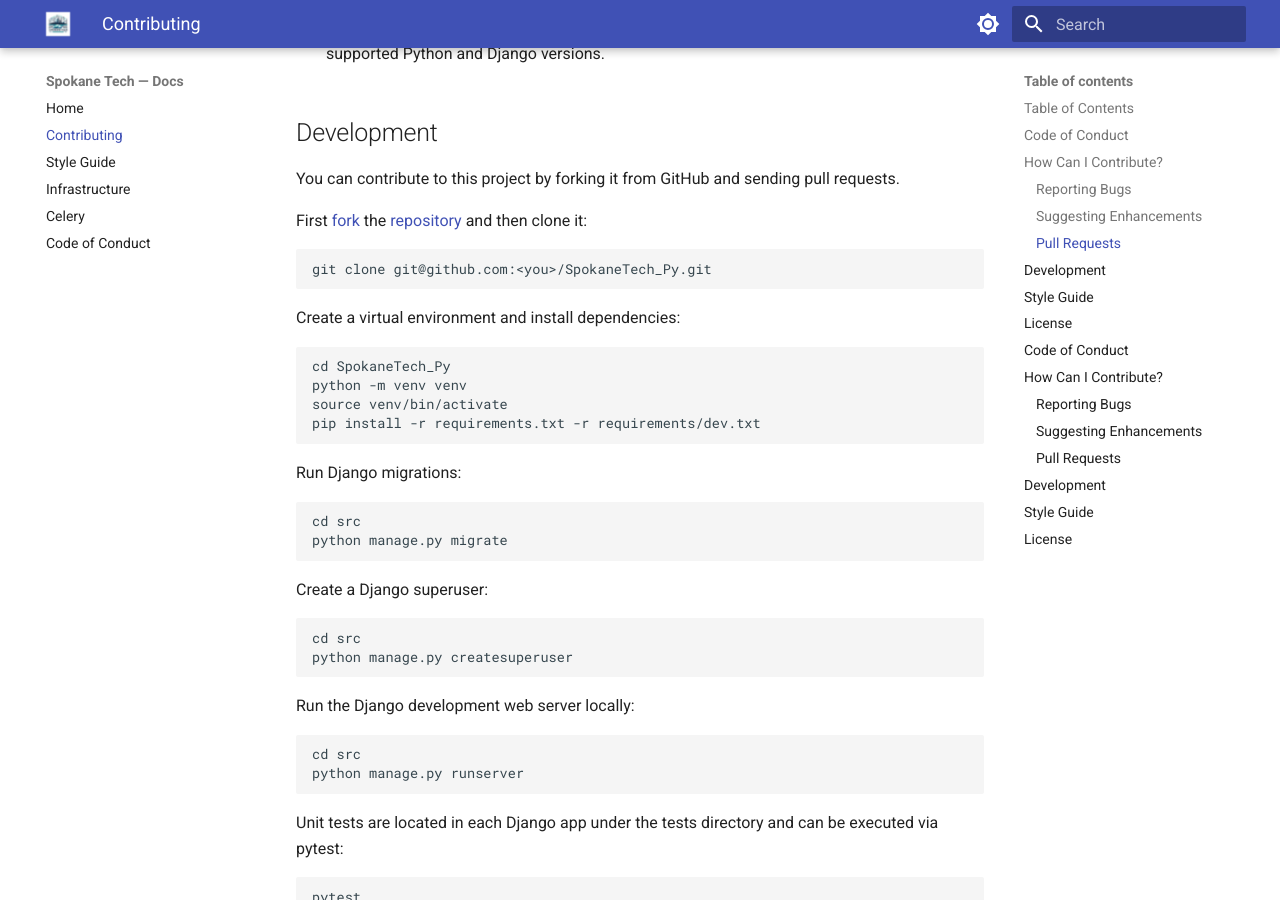
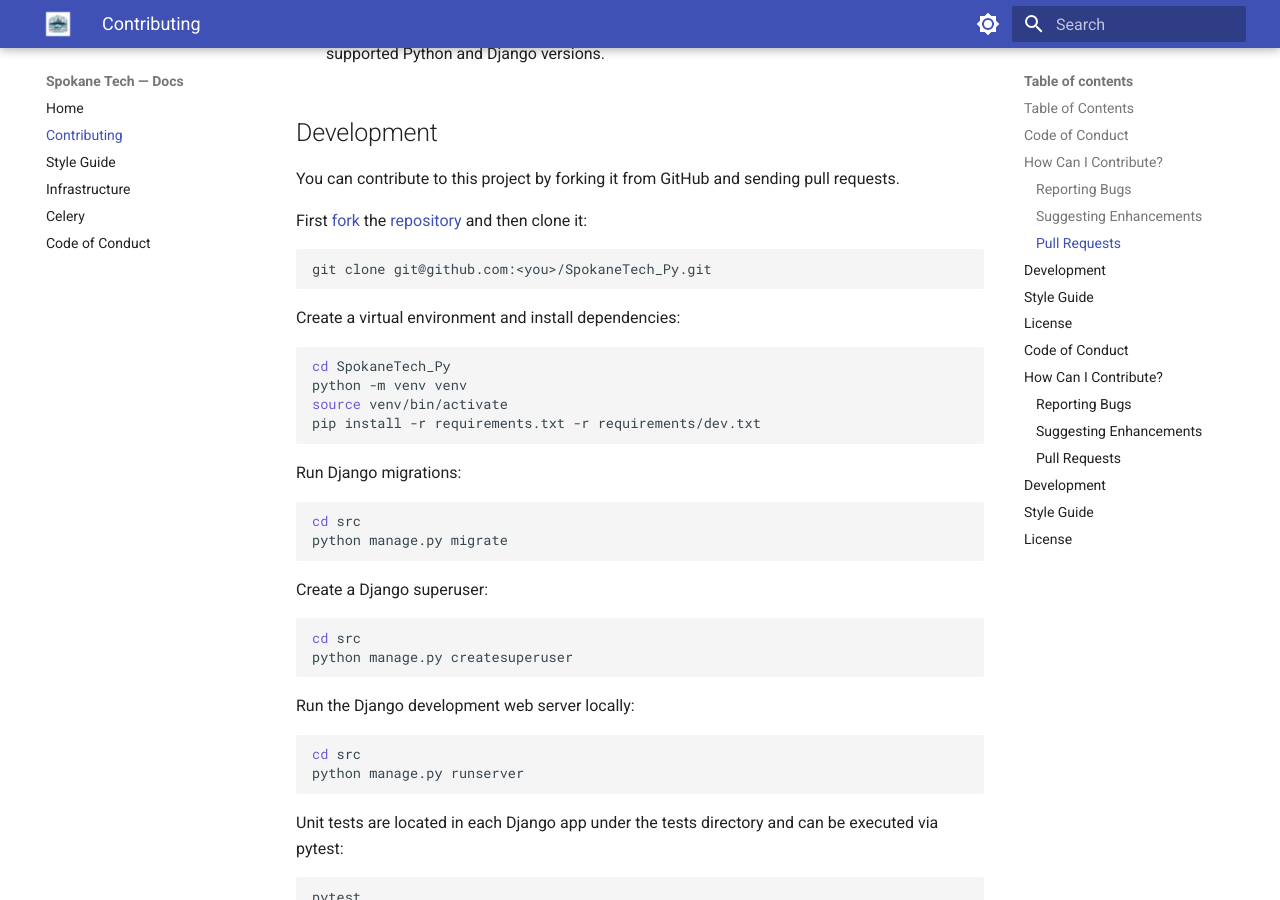
Before and after one commit to SpokaneTech/SpokaneTech_Py, an MkDocs documentation site: the page built from docs/CONTRIBUTING.md, in a window 1280 px wide and 900 px high, scrolled down 1413 px. Built offline with MkDocs 1.6.1 and Material for MkDocs 9.7.7, drawn with Linux system fonts in a browser that asks for light colours; some of the changed text lies outside the part shown.

Commit message:
Improve docs style guide

```diff
--- a/mkdocs.yml
+++ b/mkdocs.yml
@@ -19,6 +19,7 @@
         icon: material/brightness-4
         name: Switch to light mode
   features:
+    - content.code.annotate
     - navigation.indexes
     - navigation.instant
     - navigation.top
@@ -27,6 +28,13 @@
   - attr_list
   - pymdownx.snippets:
       base_path: !relative $config_dir
+  - pymdownx.highlight:
+      anchor_linenums: true
+      line_spans: __span
+      pygments_lang_class: true
+  - pymdownx.inlinehilite
+  - pymdownx.snippets
+  - pymdownx.superfences
 
 nav:
   - Home: index.md
```
Also changed, not shown: .github/STYLE_GUIDE.md.
